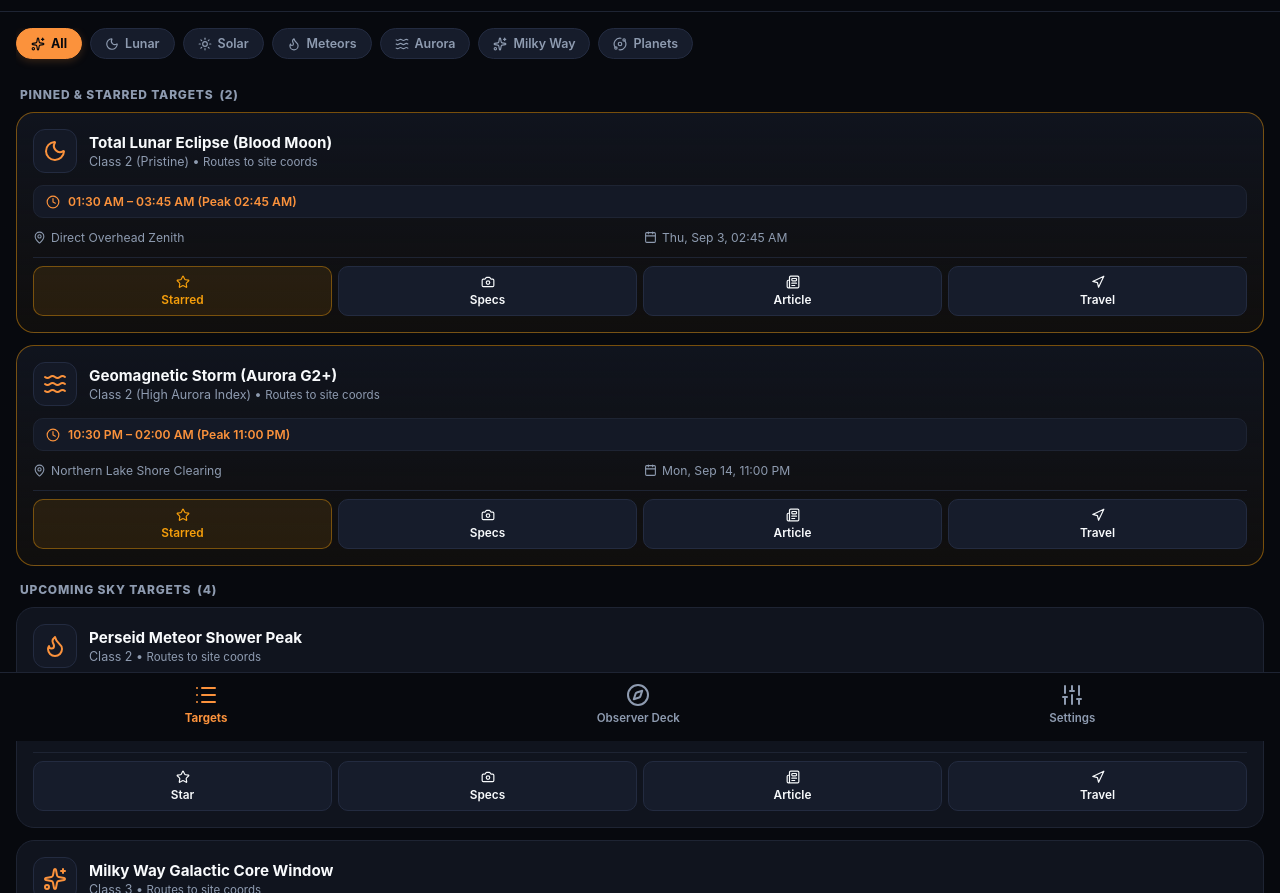
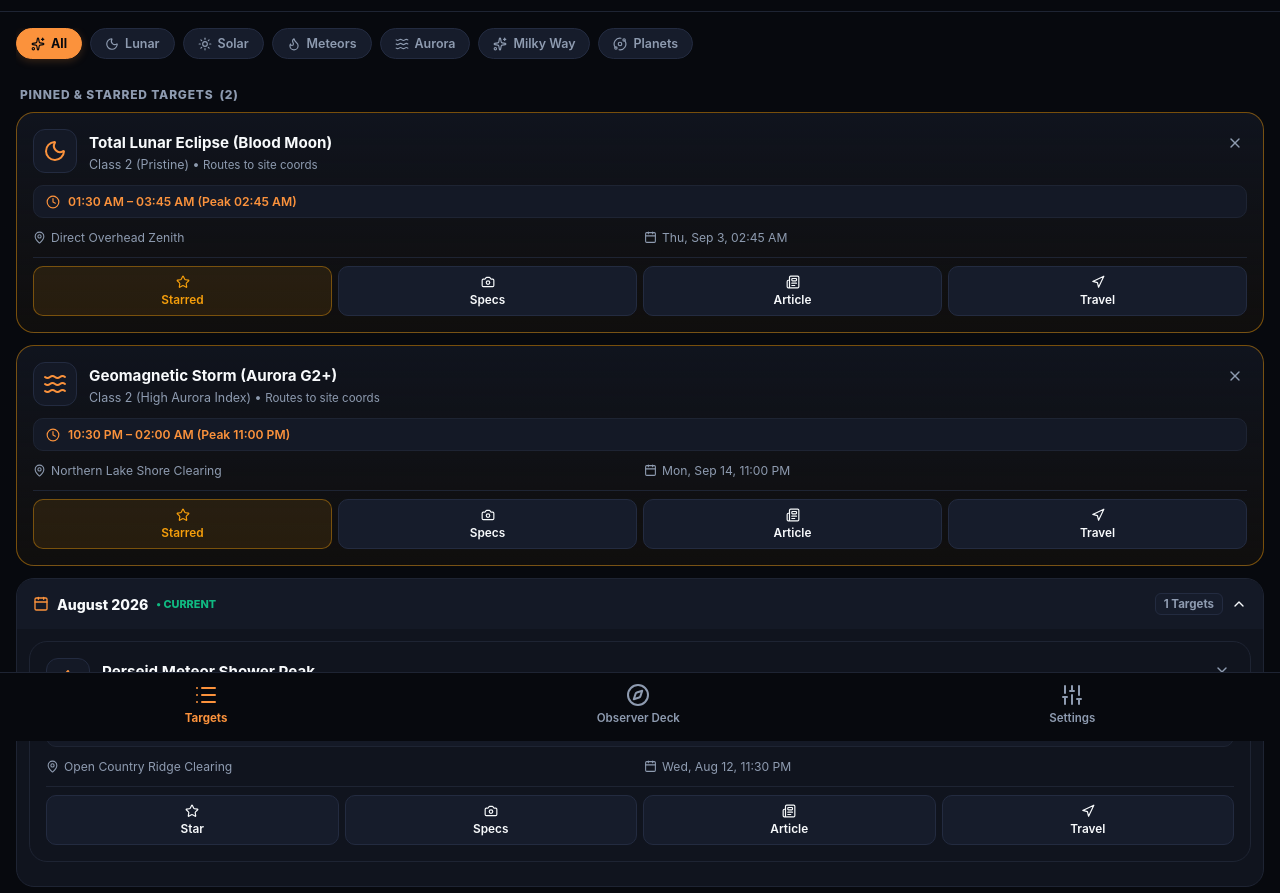
Before and after one commit to 27ozig/Aperture-Orbit, a plain HTML site: page index.html in a window 1280 px wide. Shown: the part 59-952 px from the top of the page. Drawn offline with nearby package versions, Linux system fonts and the light colour scheme.

Commit message:
Update index.html

```diff
--- a/index.html
+++ b/index.html
@@ -147,6 +147,37 @@
       gap: 6px;
     }
 
+    /* Monthly Drawers (Accordions) */
+    .month-drawer {
+      margin-bottom: 12px;
+      border-radius: var(--radius);
+      border: 1px solid var(--card-border);
+      background: var(--card-bg);
+      overflow: hidden;
+    }
+
+    .month-drawer-header {
+      padding: 14px 16px;
+      display: flex;
+      justify-content: space-between;
+      align-items: center;
+      cursor: pointer;
+      user-select: none;
+      background: var(--card-sub);
+    }
+    .month-drawer-header:active { background: var(--btn-hover); }
+    .month-drawer-title { font-size: 0.88rem; font-weight: 800; display: flex; align-items: center; gap: 8px; }
+    .month-drawer-badge { font-size: 0.72rem; color: var(--text-muted); font-weight: 700; background: var(--btn-bg); padding: 3px 8px; border-radius: 6px; border: 1px solid var(--btn-border); }
+
+    .month-drawer-content {
+      padding: 12px;
+      display: none;
+    }
+    .month-drawer.open .month-drawer-content { display: block; }
+    .month-drawer-icon { transition: transform 0.2s ease; }
+    .month-drawer.open .month-drawer-icon { transform: rotate(180deg); }
+
+    /* Event Cards */
     .event-card {
       background: var(--card-bg);
       border: 1px solid var(--card-border);
@@ -181,6 +212,19 @@
     .card-title-row { display: flex; justify-content: space-between; align-items: center; gap: 8px; }
     .card-title { font-size: 0.95rem; font-weight: 750; white-space: nowrap; overflow: hidden; text-overflow: ellipsis; }
     .card-subtext { font-size: 0.78rem; color: var(--text-muted); margin-top: 2px; }
+
+    .btn-dismiss {
+      background: none;
+      border: none;
+      color: var(--text-muted);
+      cursor: pointer;
+      padding: 4px;
+      display: flex;
+      align-items: center;
+      justify-content: center;
+      border-radius: 6px;
+    }
+    .btn-dismiss:active { color: var(--red); background: var(--btn-hover); }
 
     .peak-strip {
       background: var(--card-sub);
@@ -501,7 +545,7 @@
       </div>
     </div>
 
-    <!-- Direct .ICS File Ingestion & Backup Engine -->
+    <!-- Direct .ICS Ingestion & Purge -->
     <div class="settings-card">
       <div class="settings-title">Data Ingestion (.ICS & JSON)</div>
 
@@ -516,6 +560,16 @@
             <i data-lucide="file-down" style="width:14px;height:14px;"></i> Import .ICS
           </button>
         </div>
+      </div>
+
+      <div class="setting-item">
+        <div>
+          <div style="font-weight:700;">Purge Imported Targets (.ICS)</div>
+          <div style="font-size:0.75rem; color:var(--text-muted);">Remove only external imported data (keeps defaults)</div>
+        </div>
+        <button class="btn-action-cell" style="width:auto; padding:8px 14px; flex-direction:row; color:var(--red); border-color:rgba(239,68,68,0.3);" onclick="purgeImportedICS()">
+          <i data-lucide="trash" style="width:14px;height:14px;"></i> Purge .ICS
+        </button>
       </div>
 
       <div class="setting-item">
@@ -644,7 +698,6 @@
         Made by: <b><a href="https://instagram.com/27ozig" target="_blank" rel="noopener" class="handbook-link">@27ozig</a></b>
       </div>
 
-      <!-- How to Install -->
       <div class="handbook-section">
         <div class="handbook-subtitle"><i data-lucide="download" style="width:14px;height:14px;"></i> How to Install on Your Phone</div>
         <b>iPhone / iOS:</b><br>
@@ -657,17 +710,15 @@
         3. Tap <b>Install app</b> or <b>Add to Home screen</b>.
       </div>
 
-      <!-- Where to Find ICS Files -->
       <div class="handbook-section">
         <div class="handbook-subtitle"><i data-lucide="file-down" style="width:14px;height:14px;"></i> How to Get .ICS Event Files</div>
         You can download free <code>.ics</code> calendar files and load them straight into the app via <b>Import .ICS</b> in Settings:<br><br>
-        1. <b>NASA SkyCal:</b> Go to <a href="https://eclipse.gsfc.nasa.gov/SKYCAL/SKYCAL.html" target="_blank" rel="noopener" class="handbook-link">NASA SkyCal</a>, pick your year & events (eclipses, moon phases), and download the generated calendar file.<br>
+        1. <b>NASA SkyCal:</b> Go to <a href="https://eclipse.gsfc.nasa.gov/SKYCAL/SKYCAL.html" target="_blank" rel="noopener" class="handbook-link">NASA SkyCal</a>, pick your year & events, and download the generated calendar file.<br>
         2. <b>International Meteor Organization (IMO):</b> Download meteor shower peak schedules at <a href="https://www.imo.net" target="_blank" rel="noopener" class="handbook-link">imo.net</a>.<br>
         3. <b>SeaSky Astronomy Calendar:</b> Free sky event feeds at <a href="http://www.seasky.org/astronomy/astronomy-calendar-2026.html" target="_blank" rel="noopener" class="handbook-link">seasky.org</a>.<br><br>
-        Once downloaded to your device, tap <b>Import .ICS</b> in Settings to automatically map and populate your feed.
+        Once downloaded to your device, tap <b>Import .ICS</b> in Settings to automatically map and populate your feed into monthly drawers.
       </div>
 
-      <!-- Quick Phone Guide -->
       <div class="handbook-section">
         <div class="handbook-subtitle"><i data-lucide="smartphone" style="width:14px;height:14px;"></i> Shooting on Your Phone</div>
         <b>1. Keep it totally still:</b> Put your phone on a tripod or lean it against something sturdy. Holding it in your hands will blur the stars or turn off Astro mode.<br><br>
@@ -681,7 +732,6 @@
         <a href="#post-notes-anchor" onclick="scrollToPostNotes()" style="color:var(--accent); text-decoration:underline; font-weight:700; display:inline-block; margin-top:6px;">* How to use the Deck with your phone</a>
       </div>
 
-      <!-- Quick Camera Guide -->
       <div class="handbook-section">
         <div class="handbook-subtitle"><i data-lucide="camera" style="width:14px;height:14px;"></i> Shooting on a DSLR / Mirrorless</div>
         <b>1. Focus manually:</b> Switch your lens to MF (Manual Focus). Zoom in on the brightest star on your screen and turn the focus ring until the star looks as tiny and sharp as possible.<br><br>
@@ -689,7 +739,6 @@
         <b>3. Shutter speed:</b> Check the <b>Observer Deck</b> tab to see how many seconds you can shoot before the stars start stretching into lines.
       </div>
 
-      <!-- Post Notes -->
       <div class="handbook-section" id="post-notes-anchor">
         <div class="handbook-subtitle"><i data-lucide="file-text" style="width:14px;height:14px;"></i> Notes & Deck Tips (*)</div>
         • <b>Checking your phone's lens info:</b> If you look at photo details in your gallery and see something like <i>24mm</i>, just type <b>24</b> into the Deck calculator and leave the sensor setting on <b>1.0x</b>.<br><br>
@@ -743,7 +792,8 @@
         iso: '800 – 1600',
         aperture: 'f/2.8 – f/4.0',
         starred: true,
-        dismissed: false
+        dismissed: false,
+        imported: false
       },
       {
         id: 'evt-2',
@@ -761,7 +811,8 @@
         iso: '1600 – 3200',
         aperture: 'f/1.8 – f/2.8',
         starred: true,
-        dismissed: false
+        dismissed: false,
+        imported: false
       },
       {
         id: 'evt-3',
@@ -779,7 +830,8 @@
         iso: '3200 – 6400',
         aperture: 'f/1.4 – f/2.0',
         starred: false,
-        dismissed: false
+        dismissed: false,
+        imported: false
       },
       {
         id: 'evt-4',
@@ -797,7 +849,8 @@
         iso: '3200',
         aperture: 'f/1.8 – f/2.8',
         starred: false,
-        dismissed: false
+        dismissed: false,
+        imported: false
       },
       {
         id: 'evt-5',
@@ -815,7 +868,8 @@
         iso: '200 – 400',
         aperture: 'f/5.6 – f/8.0',
         starred: false,
-        dismissed: false
+        dismissed: false,
+        imported: false
       },
       {
         id: 'evt-6',
@@ -833,7 +887,8 @@
         iso: '1600',
         aperture: 'f/2.8',
         starred: false,
-        dismissed: false
+        dismissed: false,
+        imported: false
       }
     ];
 
@@ -930,6 +985,14 @@
       window.open(url, '_blank');
     }
 
+    function toggleDrawer(id) {
+      const drawer = document.getElementById(id);
+      if (drawer) {
+        drawer.classList.toggle('open');
+      }
+    }
+
+    // Render Events with Collapsible Monthly Drawers
     function renderEvents() {
       const container = document.getElementById('events-feed');
       container.innerHTML = '';
@@ -948,29 +1011,65 @@
         return;
       }
 
+      // Starred targets stay locked at top
       if (starredEvents.length > 0) {
-        renderGroup(container, "Pinned & Starred Targets", starredEvents, true);
+        const starredSection = document.createElement('div');
+        starredSection.innerHTML = `<div class="section-header"><span>Pinned & Starred Targets</span> (${starredEvents.length})</div>`;
+        starredEvents.forEach(evt => starredSection.appendChild(createEventCard(evt, true)));
+        container.appendChild(starredSection);
       }
 
-      if (regularEvents.length > 0) {
-        renderGroup(container, "Upcoming Sky Targets", regularEvents, false);
-      }
+      // Group regular events by Month & Year
+      const groupedByMonth = {};
+      const currentMonthKey = new Date().toLocaleDateString('en-US', { month: 'long', year: 'numeric' });
+
+      regularEvents.sort((a, b) => new Date(a.date) - new Date(b.date)).forEach(evt => {
+        const d = new Date(evt.date);
+        const monthKey = d.toLocaleDateString('en-US', { month: 'long', year: 'numeric' });
+        if (!groupedByMonth[monthKey]) groupedByMonth[monthKey] = [];
+        groupedByMonth[monthKey].push(evt);
+      });
+
+      // Render monthly drawers
+      Object.keys(groupedByMonth).forEach((monthKey, idx) => {
+        const isCurrentMonth = monthKey === currentMonthKey;
+        const drawerId = `drawer-${idx}`;
+        const drawerEvents = groupedByMonth[monthKey];
+
+        const drawer = document.createElement('div');
+        drawer.className = `month-drawer ${isCurrentMonth ? 'open' : ''}`;
+        drawer.id = drawerId;
+
+        drawer.innerHTML = `
+          <div class="month-drawer-header" onclick="toggleDrawer('${drawerId}')">
+            <div class="month-drawer-title">
+              <i data-lucide="calendar" style="width:16px;height:16px; color:var(--accent);"></i>
+              <span>${monthKey}</span>
+              ${isCurrentMonth ? '<span style="font-size:0.68rem; color:var(--green); font-weight:800; text-transform:uppercase;">• Current</span>' : ''}
+            </div>
+            <div style="display:flex; align-items:center; gap:8px;">
+              <span class="month-drawer-badge">${drawerEvents.length} Targets</span>
+              <i data-lucide="chevron-down" class="month-drawer-icon" style="width:16px;height:16px;"></i>
+            </div>
+          </div>
+          <div class="month-drawer-content" id="${drawerId}-content"></div>
+        `;
+
+        const content = drawer.querySelector(`#${drawerId}-content`);
+        drawerEvents.forEach(evt => content.appendChild(createEventCard(evt, false)));
+
+        container.appendChild(drawer);
+      });
 
       lucide.createIcons();
     }
 
-    function renderGroup(container, title, events, isStarredGroup) {
-      const heading = document.createElement('div');
-      heading.className = 'section-header';
-      heading.innerHTML = `<span>${title}</span> (${events.length})`;
-      container.appendChild(heading);
-
-      events.forEach(evt => {
+    function createEventCard(evt, isStarred) {
       const iconName = categoryIcons[evt.category] || 'sparkles';
       const displayWindow = getFormattedWindow(evt);
 
       const card = document.createElement('div');
-        card.className = `event-card ${isStarredGroup ? 'starred-card' : ''}`;
+      card.className = `event-card ${isStarred ? 'starred-card' : ''}`;
       card.innerHTML = `
         <div class="card-top">
           <div class="event-icon-badge">
@@ -979,6 +1078,9 @@
           <div class="card-info">
             <div class="card-title-row">
               <div class="card-title">${evt.title}</div>
+              <button class="btn-dismiss" onclick="dismissEvent('${evt.id}')" title="Dismiss Target">
+                <i data-lucide="x" style="width:16px;height:16px;"></i>
+              </button>
             </div>
             <div class="card-subtext">${evt.bortle} • <span style="color:var(--text-muted); font-size:0.72rem;">Routes to site coords</span></div>
           </div>
@@ -1013,12 +1115,17 @@
           </button>
         </div>
       `;
-        container.appendChild(card);
-      });
+      return card;
     }
 
     function toggleStar(id) {
       state.events = state.events.map(e => e.id === id ? { ...e, starred: !e.starred } : e);
+      saveState();
+      renderEvents();
+    }
+
+    function dismissEvent(id) {
+      state.events = state.events.map(e => e.id === id ? { ...e, dismissed: true } : e);
       saveState();
       renderEvents();
     }
@@ -1033,6 +1140,15 @@
       state.events = state.events.map(e => ({ ...e, starred: false }));
       saveState();
       renderEvents();
+    }
+
+    function purgeImportedICS() {
+      const remaining = state.events.filter(e => !e.imported && !e.id.startsWith('imported-ics'));
+      if (confirm(`Remove all imported external calendar targets? (Keeps default astronomical targets)`)) {
+        state.events = remaining;
+        saveState();
+        renderEvents();
+      }
     }
 
     function openModal(id) {
@@ -1175,7 +1291,8 @@
             iso: '1600 – 3200',
             aperture: 'f/1.8 – f/2.8',
             starred: false,
-            dismissed: false
+            dismissed: false,
+            imported: true
           };
 
           state.events.push(newEvt);
@@ -1184,7 +1301,7 @@
 
         saveState();
         renderEvents();
-        alert(`Successfully imported ${importedCount} events from .ICS!`);
+        alert(`Successfully imported ${importedCount} events! Check the monthly drawers.`);
       };
       reader.readAsText(file);
     }
@@ -1222,7 +1339,6 @@
       reader.readAsText(file);
     }
 
-    // Hydrate Settings UI from Cached State
     function hydrateSettings() {
       document.getElementById('cfg-time-fmt').value = state.timeFormat;
       document.getElementById('cfg-lead').value = state.leadTime;
```
Lines whose indentation alone changed are shown as unchanged.
